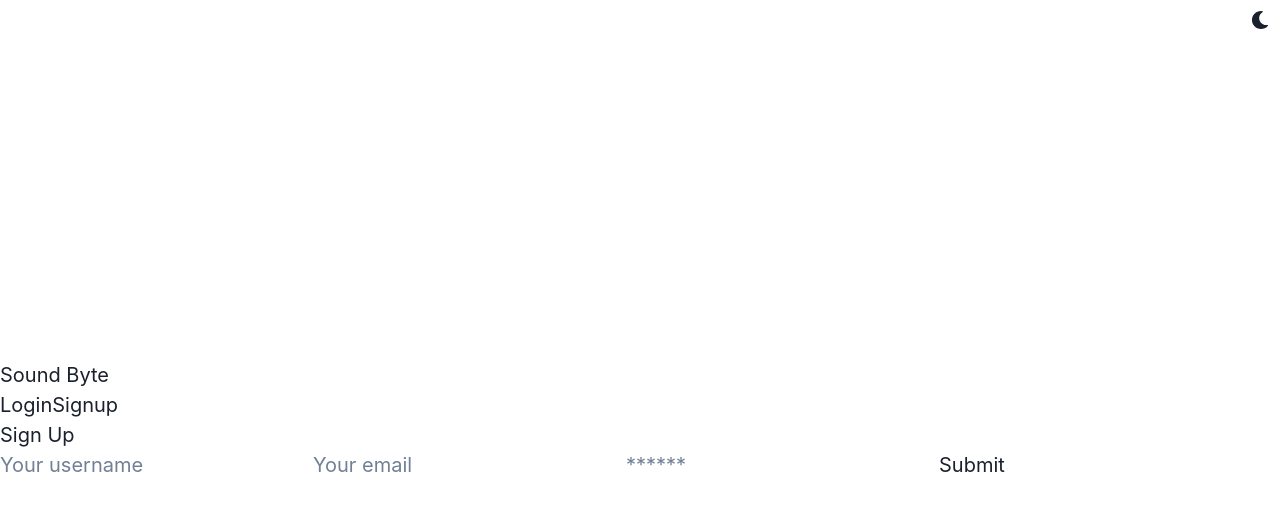
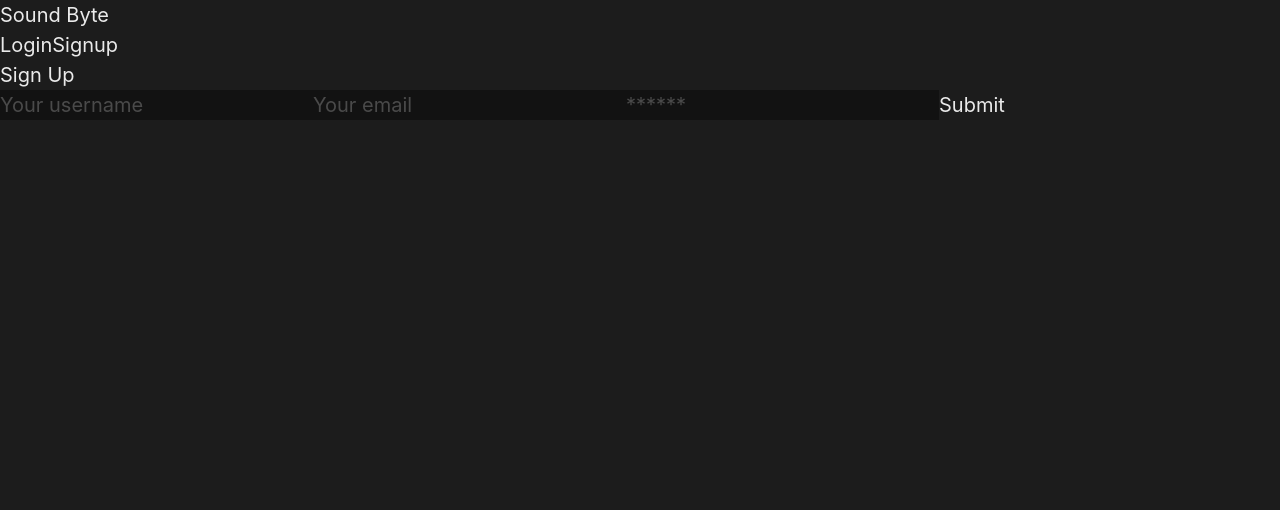
Before and after one commit to Tooboi/sound-byte, a React (Create React App) app in the folder client/: page /signup in a window 1280 px wide. Shown: the top 510 px of the page. Built offline with nearby package versions, Linux system fonts and the light colour scheme.

Commit message:
chakra themes added

```diff
--- a/client/src/App.js
+++ b/client/src/App.js
@@ -1,10 +1,11 @@
 import React from 'react';
 import { ChakraProvider, Box, Text, Link, VStack, Code, CSSReset, Grid, theme } from '@chakra-ui/react';
-import { ColorModeSwitcher } from './ColorModeSwitcher';
 import { ApolloClient, InMemoryCache, ApolloProvider, createHttpLink } from '@apollo/client';
 import { setContext } from '@apollo/client/link/context';
 import { BrowserRouter as Router, Routes, Route } from 'react-router-dom';
 
+
+import CustomTheme from './styles/theme';
 import Home from './pages/Home';
 import Signup from './pages/Signup';
 import Login from './pages/Login';
@@ -39,11 +40,8 @@ const client = new ApolloClient({
 
 function App() {
   return (
-    <ChakraProvider theme={theme}>
-      <CSSReset />
-      <Box fontSize="xl">
+      <Box fontSize="xl" variant="primary">
         <Grid minH="100vh">
-          <ColorModeSwitcher justifySelf="flex-end" />
           <ApolloProvider client={client}>
             <Router>
               <div className="flex-column justify-flex-start min-100-vh">
@@ -64,7 +62,6 @@ function App() {
           </ApolloProvider>
         </Grid>
       </Box>
-    </ChakraProvider>
   );
 }
 
--- a/client/src/components/Header/Header.js
+++ b/client/src/components/Header/Header.js
@@ -1,12 +1,17 @@
 import React from 'react';
 import { Link } from 'react-router-dom';
 import Auth from '../../utils/auth';
+import { ColorModeSwitcher } from '../../ColorModeSwitcher';
+
 
 const Header = () => {
+
+
   const logout = (event) => {
     event.preventDefault();
     Auth.logout();
   };
+
   return (
     <header className="bg-primary text-light mb-4 py-3 flex-row align-center">
       <div className="container flex-row justify-space-between-lg justify-center align-center">
@@ -26,6 +31,7 @@ const Header = () => {
               <button className="btn btn-lg btn-light m-2" onClick={logout}>
                 Logout
               </button>
+              <ColorModeSwitcher justifySelf="flex-end" />
             </>
           ) : (
             <>
--- a/client/src/index.js
+++ b/client/src/index.js
@@ -1,18 +1,22 @@
-import { ColorModeScript } from '@chakra-ui/react';
+import { ChakraProvider, ColorModeScript } from '@chakra-ui/react';
 import React, { StrictMode } from 'react';
 import * as ReactDOM from 'react-dom/client';
+import CustomTheme from './styles/theme';
 import App from './App';
 import './index.css';
 import reportWebVitals from './reportWebVitals';
 import * as serviceWorker from './serviceWorker';
+import theme from './styles/theme';
 
 const container = document.getElementById('root');
 const root = ReactDOM.createRoot(container);
 
 root.render(
   <StrictMode>
-    <ColorModeScript />
+  <ChakraProvider theme={theme}>
+    <ColorModeScript initialColorMode={theme.config.initialColorMode}/>
     <App />
+    </ChakraProvider>
   </StrictMode>
 );
 
--- a/client/src/pages/Home.js
+++ b/client/src/pages/Home.js
@@ -3,8 +3,10 @@ import { useQuery } from '@apollo/client';
 import PostList from '../components/PostList/PostList';
 import { QUERY_POSTS } from '../utils/queries';
 
+
 const Home = () => {
   // Hits utils/queries POSTS and returns all posts
+
     const { loading: loadingPosts, error: errorPosts, data: dataPosts } = useQuery(QUERY_POSTS);
     const posts = dataPosts?.allPosts || [];
 
--- /dev/null
+++ b/client/src/styles/components/BoxStyles.js
@@ -0,0 +1,18 @@
+// import { defineStyleConfig } from '@chakra-ui/react';
+import { mode } from '@chakra-ui/theme-tools';
+export const BoxStyles = {
+  // Styles for the base style
+  baseStyle: {},
+  // Styles for the size variations
+  sizes: {},
+  // Styles for the visual style variations
+  variants: {
+    primary: (props) => ({
+      bg: mode('grey.900', 'primary.200')(props),
+      color: "white"
+    }
+  ),
+},
+  // The default `size` or `variant` values
+  defaultProps: {},
+}
--- /dev/null
+++ b/client/src/styles/theme.js
@@ -0,0 +1,85 @@
+import { extendTheme } from '@chakra-ui/react';
+import { mode } from '@chakra-ui/theme-tools';
+import { BoxStyles as Box } from './components/BoxStyles';
+
+const theme = {
+  config: {
+    initialColorMode: 'dark',
+    useSystemColorMode: true,
+  },
+  colors: {
+    grey: {
+      50: '#f9f9f9',
+      100: '#f3f3f3',
+      200: '#eaeaea',
+      300: '#dadada',
+      400: '#b7b7b7',
+      500: '#979797',
+      600: '#6f6f6f',
+      700: '#5b5b5b',
+      800: '#3c3c3c',
+      900: '#1c1c1c',
+    },
+    primary: {
+      50: '#e7f1ff',
+      100: '#c7ddfe',
+      200: '#a6c8fd',
+      300: '#89b3fa',
+      400: '#7aa2f7',
+      500: '#7392f3',
+      600: '#6e83e3',
+      700: '#6771cf',
+      800: '#605fbb',
+      900: '#55409a',
+    },
+    secondary: {
+      50: '#fdf4df',
+      100: '#fae2af',
+      200: '#f7cf7a',
+      300: '#f4bc42',
+      400: '#f3ad0a',
+      500: '#f39f00',
+      600: '#ef9300',
+      700: '#eb8300',
+      800: '#e57400',
+      900: '#de5a00',
+    },
+    purple: {
+      50: '#f7e9fd',
+      100: '#eac7fb',
+      200: '#dea1fa',
+      300: '#cf7af7',
+      400: '#c35af3',
+      500: '#b741ec',
+      600: '#a53ee5',
+      700: '#8e39dc',
+      800: '#7936d4',
+      900: '#5030c5',
+    },
+    pink: {
+      50: '#fee0e8',
+      100: '#fbb0c7',
+      200: '#f77aa2',
+      300: '#ef3d7c',
+      400: '#e70061',
+      500: '#df0047',
+      600: '#cf0045',
+      700: '#ba0042',
+      800: '#a60040',
+      900: '#82003c',
+    },
+  },
+  styles: {
+    global: (props) => ({
+      body: {
+        bg: mode('grey.50', 'grey.900')(props),
+        color: mode('grey.900', 'grey.200')(props),
+      },
+    }),
+  },
+  components: {
+    Box,
+  },
+};
+
+export default extendTheme(theme);
```
Also changed, not shown: client/src/theme/schema.json (deleted).
